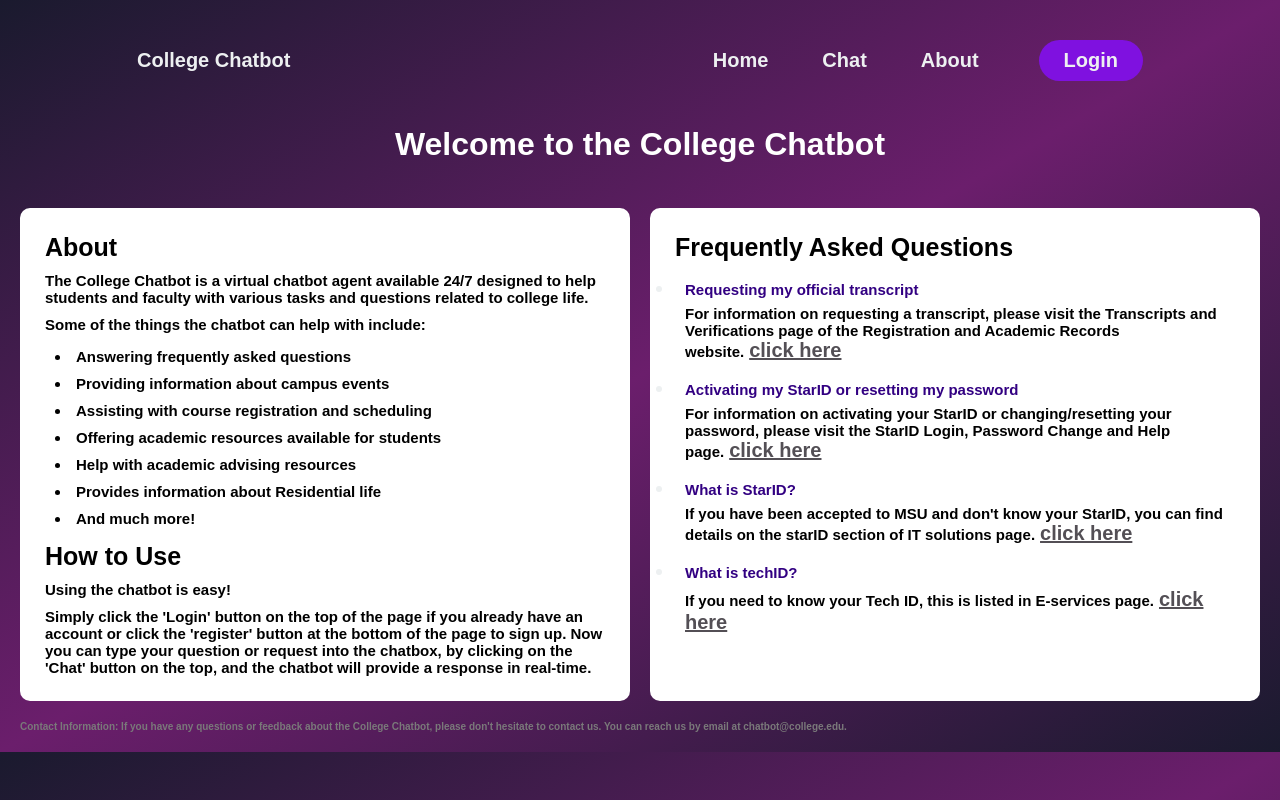
After one commit to Samaw777/chatbot, a Django app: page /about/ in a window 1280 px wide. The commit adds this page. Run offline with Django 3.2, Linux system fonts and the light colour scheme; parts of the project's set-up code (start-up, migrations or seed data) failed here and were passed over.

Commit message:
UI update + about page

```diff
--- a/mainchat/urls.py
+++ b/mainchat/urls.py
@@ -8,6 +8,7 @@ urlpatterns = [
     path('output/', views.output, name='mainchat-output'),
     path('login/', views.login, name='mainchat-login'),
     path('signup/', views.signup, name='mainchat-signup'),
+    path('about/', views.about, name='about'),
     path('afterlogin/', views.afterlogin, name='mainchat-afterlogin'),
     path('chatbot_response/', csrf_exempt(views.chatbot_response), name='chatbot-response'),
     path('chatpaneltest', views.chatpaneltest, name='chatpaneltest'),
--- a/mainchat/views.py
+++ b/mainchat/views.py
@@ -27,6 +27,8 @@ def afterlogin(request):
     return render(request, 'mainchat/afterlogin.html')
 def chatpaneltest(request):
     return render(request, 'mainchat/chatpaneltest.html')
+def about(request):
+    return render(request, 'mainchat/about.html')
 
 
 #Chatbot ruterning function
--- /dev/null
+++ b/static/myapp/css/styleabout.css
@@ -0,0 +1,199 @@
+/* Navbar Styles */
+body{
+    margin: 0;
+    padding: 0;
+    background: linear-gradient(to bottom right, #1a1a2e, #6b1e6c, #1a1a2e);
+    color: #fff; /* updated font color */
+  }
+  *{
+    box-sizing: border-box;
+    margin: 0;
+    padding: 5px;
+  }
+  /*Nav bar header*/
+  li, a, button{
+    font-family: "Montserrat", sans-serif;
+    font-weight: 600;
+    font-size: 20px;
+    color: #edf0f1;
+    text-decoration: none;
+  }
+  header{
+    display: flex;
+    justify-content: flex-end;
+    align-items: center;
+    padding: 30px 10%;
+  }
+
+  .logotitle{
+    cursor: pointer;
+    margin-right: auto;
+  }
+
+  .nav__links{
+    list-style: none;
+  }
+  .nav__links li{
+    display: inline-block;
+    padding: 0px 20px;
+  }
+
+  .nav__links li a{
+    transition: all 0.3s ease 0;
+  }
+
+  .nav__links li a:hover{
+    color: #8b45fd
+  }
+
+  button{
+    margin-left: 20px;
+    padding: 9px 25px;
+    background-color: rgba(127, 17, 224, 1);
+    border: none;
+    border-radius: 50px;
+    cursor: pointer;
+    transition: all 0.3s ease 0s;
+  }
+
+  button:hover {
+    background-color: rgba(127, 17, 224, 0.8);
+  }
+
+  /*welcomecontent*/
+  .main-header {
+    text-align: center;
+    margin-bottom: 10px;
+    font-size: 2rem;
+    font-family: "Montserrat", sans-serif;
+  }
+
+
+  .about-section {
+    text-align: center;
+  }
+
+  .about-content {
+    background-color: #ffffff;
+    padding: 20px;
+    border-radius: 10px;
+    display: inline-block;
+    width: 70%;
+    margin-top: 20px;
+    text-align: left; /* Align text to the left within the box */
+  }
+
+  /* Add the following styles to your existing CSS */
+  .content-container {
+    display: flex;
+    justify-content: space-between;
+  }
+
+  .faq-content {
+    background-color: #ffffff;
+    padding: 20px;
+    border-radius: 10px;
+    display: inline-block;
+    width: 70%;
+    margin-top: 20px;
+    text-align: left;
+  }
+
+  /* Updated width to 50% minus the space between boxes */
+  .about-content, .faq-content {
+    width: calc(70% - 20px);
+  }
+
+  /* Add gap between the boxes */
+  .about-content {
+    margin-right: 20px;
+  }
+
+  /* Apply different styles to each heading level */
+
+  h7 {
+    color: #320082;
+    font-size: 15px;
+    font-family: "Montserrat", sans-serif;
+  }
+  h8 {
+    color: #320082;
+    font-size: 15px;
+    font-family: "Montserrat", sans-serif;
+  }
+  h9 {
+    color: #320082;
+    font-size: 15px;
+    font-family: "Montserrat", sans-serif;
+  }
+  h10 {
+    color: #320082;
+    font-size: 15px;
+    font-family: "Montserrat", sans-serif;
+  }
+  h6 {
+    color: #7a797a;
+    font-family: "Montserrat", sans-serif;
+  }
+
+  /* Apply font size for contactinfo */
+  h6 {
+    font-size: 10px;
+  }
+
+
+  /* aboutcontent and faqcontent color & font settings */
+
+  .about-content p,
+  .faq-content p {
+    color: #000000;
+    font-size: 15px;
+    font-family: "Montserrat", sans-serif;
+    font-weight: bold;
+  }
+
+
+  /* list under aboutcontent Styles */
+  .about-content ul li {
+    color: #000000;
+  }
+
+  .about-content ul li {
+    list-style-position: inside;
+    font-size: 15px;
+    text-align: left;
+    padding-left: 10px;
+    font-family: "Montserrat", sans-serif;
+  }
+
+
+  /* aboutcontent and faqcontent heading setting */
+  .about-content h3,
+  .about-content h2 {
+    color: #000000;
+  }
+
+  .about-content h3,
+  .about-content h2 {
+    font-size: 25px;
+    font-family: "Montserrat", sans-serif;
+  }
+
+  .faq-content h2 {
+    color: #000000;
+    font-size: 25px;
+    font-family: "Montserrat", sans-serif;
+  }
+
+
+  /*'click' hyperlink*/
+  .about-content a,
+  .faq-content a {
+    color: #534f55;
+    text-decoration: underline;
+  }
+
+  .about-content a:hover,
+  .faq-content a:hover {
+    color: #534f55;
+  }
--- /dev/null
+++ b/templates/mainchat/about.html
@@ -0,0 +1,72 @@
+<!DOCTYPE html>
+<html lang="en">
+<head>
+    <meta charset="UTF-8">
+    <title>About</title>
+
+    {% load static %}
+    <link href="https://fonts.googleapis.com/css?family=Inter&display=swap" rel="stylesheet" />
+    <link rel="stylesheet" type="text/css" href="{% static 'myapp/css/styleabout.css' %}">
+
+</head>
+<body>
+    <header>
+        <a class="logotitle" href="#">College Chatbot</a>
+        <nav>
+            <ul class="nav__links">
+                <li><a href="{% url 'mainchat-homepage' %}">Home</a></li>
+                <li><a href="{% url 'mainchat-login' %}">Chat</a></li>
+                <li><a href="{% url 'about' %}">About</a></li>
+            </ul>
+        </nav>
+        <a class="cta" href="{% url 'mainchat-login' %}"><button>Login</button></a>
+    </header>
+    <main>
+        <h1 class="main-header">Welcome to the College Chatbot</h1>
+        <section class="about-section">
+            <div class="content-container">
+                <div class="about-content">
+                    <h2>About</h2>
+                    <p>The College Chatbot is a virtual chatbot agent available 24/7 designed to help students and faculty with various tasks and questions related to college life.</p>
+                    <p>Some of the things the chatbot can help with include:</p>
+                    <ul>
+                        <li>Answering frequently asked questions</li>
+                        <li>Providing information about campus events</li>
+                        <li>Assisting with course registration and scheduling</li>
+                        <li>Offering academic resources available for students</li>
+                        <li>Help with academic advising resources</li>
+                        <li>Provides information about Residential life</li>
+                        <li>And much more!</li>
+                    </ul>
+                    <h3>How to Use</h3>
+                    <p>Using the chatbot is easy!</p>
+                    <p>Simply click the 'Login' button on the top of the page if you already have an account or click the 'register' button at the bottom of the page to sign up. Now you can type your question or request into the chatbox, by clicking on the 'Chat' button on the top, and the chatbot will provide a response in real-time.</p>
+                </div>
+                <div class="faq-content">
+                    <h2>Frequently Asked Questions</h2>
+                    <ul>
+                        <li>
+                            <h7>Requesting my official transcript</h7>
+                            <p>For information on requesting a transcript, please visit the Transcripts and Verifications page of the Registration and Academic Records website.<a href='https://www.mnsu.edu/academics/course-planning-and-registration/registration-and-academic-records/current-students-registration-resources/transcripts-and-verifications/'>click here</a> </p>
+                        </li>
+                        <li>
+                            <h8>Activating my StarID or resetting my password</h8>
+                            <p>For information on activating your StarID or changing/resetting your password, please visit the StarID Login, Password Change and Help page.<a href='https://starid.minnstate.edu/help/'>click here</a> </p>
+                        </li>
+                        <li>
+                            <h9>What is StarID?</h9>
+                            <p>If you have been accepted to MSU and don't know your StarID, you can find details on the starID section of IT solutions page.<a href='https://mankato.mnsu.edu/it-solutions/help-support/starid/'>click here</a> </p>
+                        </li>
+                        <li>
+                            <h10>What is techID?</h10>
+                            <p>If you need to know your Tech ID, this is listed in E-services page.<a href='https://www.mnsu.edu/eservices/'>click here</a> </p>
+                        </li>
+                </div>
+            </div>
+        </section>
+        <section>
+            <h6>Contact Information: If you have any questions or feedback about the College Chatbot, please don't hesitate to contact us. You can reach us by email at chatbot@college.edu.</h6>
+        </section>
+    </main>
+</body>
+</html>
--- a/templates/mainchat/homepage.html
+++ b/templates/mainchat/homepage.html
@@ -12,10 +12,10 @@
             <ul class="nav__links">
                 <li><a href="{% url 'mainchat-homepage' %}">Home</a></li>
                 <li><a href="{% url 'mainchat-login' %}">Chat</a></li>
+                <li><a href="{% url 'about' %}">About</a></li>
             </ul>
         </nav>
         <a class="cta" href="{% url 'mainchat-login' %}"><button>Login</button></a>
-
     </header>
 
     <main>
--- a/templates/mainchat/login.html
+++ b/templates/mainchat/login.html
@@ -24,6 +24,6 @@
         </div>
       </div>
     </div>
-    <img src="{% static "img/chatbot-logo-1.png" %}" alt="ChatBot Logo" class="chatbot-logo-1">
+    <img src="{% static 'img/chatbot-logo-1.png' %}" alt="ChatBot Logo" class="chatbot-logo-1">
   </body>
 </html>
```
Also changed, not shown: static/myapp/css/style2.css (+5 -23 lines), static/myapp/css/zeplinhome.css (+96 -0 lines), templates/mainchat/afterlogin.html (+8 -3 lines).
